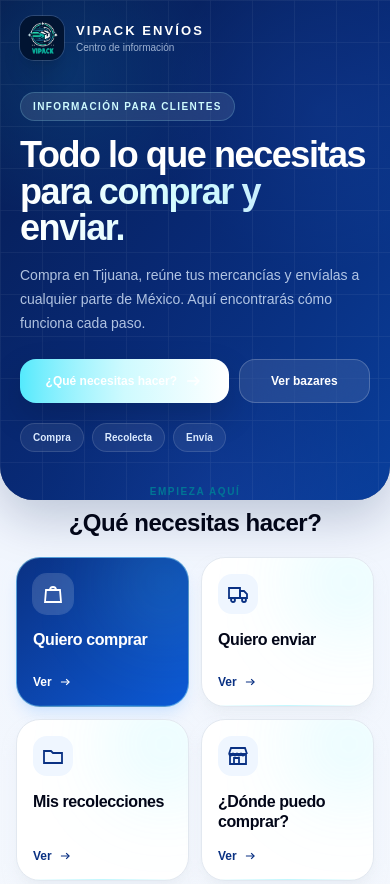
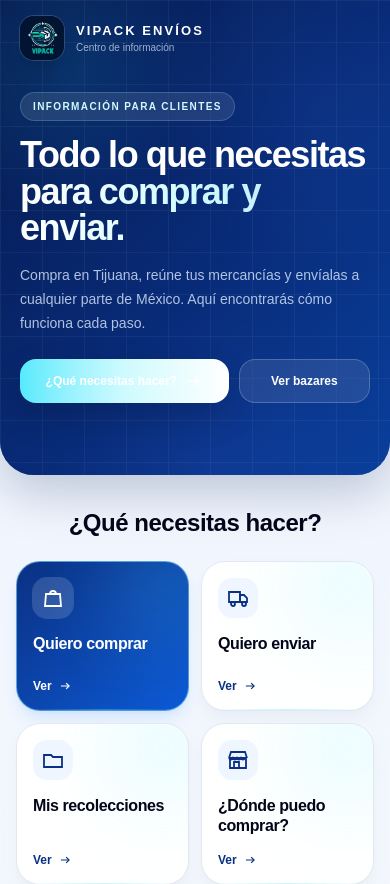
Before and after one commit to VIPACKEnvios/vipack-tracking-system, a Next.js app: page /informacion in a window 390 px wide. Shown: the top 884 px of the page. Built offline with nearby package versions, Linux system fonts and the light colour scheme.

Commit message:
Corregir transicion movil de informacion

```diff
--- a/app/informacion/page.tsx
+++ b/app/informacion/page.tsx
@@ -348,7 +348,7 @@ export default function InformacionPage() {
         <div className="absolute inset-0 -z-20 bg-gradient-to-br from-[#061b4f]/40 via-[#092e81]/75 to-[#0b57d0]/60" />
         <div className="absolute inset-0 -z-10 opacity-[0.07] [background-image:linear-gradient(rgba(255,255,255,.7)_1px,transparent_1px),linear-gradient(90deg,rgba(255,255,255,.7)_1px,transparent_1px)] [background-size:42px_42px]" />
 
-        <div className="mx-auto max-w-7xl px-5 pb-12 pt-4 sm:px-6 sm:pb-28 sm:pt-5 lg:px-8">
+        <div className="mx-auto max-w-7xl px-5 pb-16 pt-4 sm:px-6 sm:pb-28 sm:pt-5 lg:px-8">
           <nav className="flex items-center justify-between gap-4">
             <Link href="/informacion" className="flex items-center gap-3">
               <img
@@ -401,7 +401,7 @@ export default function InformacionPage() {
                 parte de México. Aquí encontrarás cómo funciona cada paso.
               </p>
 
-              <div className="mt-6 grid grid-cols-[1.35fr_.85fr] gap-2.5 sm:mt-8 sm:flex sm:flex-row sm:gap-3">
+              <div className="mt-6 grid grid-cols-[1.35fr_.85fr] gap-2.5 pb-2 sm:mt-8 sm:flex sm:flex-row sm:gap-3 sm:pb-0">
                 <a
                   href="#elige"
                   className="inline-flex w-full items-center justify-center gap-1.5 rounded-[16px] bg-gradient-to-r from-cyan-300 via-cyan-100 to-white px-3 py-3 text-[12px] font-black text-[#061b4f] shadow-[0_14px_34px_rgba(0,0,0,.16)] transition hover:-translate-y-0.5 sm:w-auto sm:gap-2 sm:rounded-2xl sm:px-5 sm:py-3.5 sm:text-sm"
@@ -418,16 +418,6 @@ export default function InformacionPage() {
                 </Link>
               </div>
 
-              <div className="mt-5 flex flex-wrap gap-2 sm:hidden">
-                {["Compra", "Recolecta", "Envía"].map((item) => (
-                  <span
-                    key={item}
-                    className="rounded-full border border-white/12 bg-white/[0.07] px-3 py-1.5 text-[10px] font-bold text-blue-100 backdrop-blur"
-                  >
-                    {item}
-                  </span>
-                ))}
-              </div>
             </div>
 
             <div className="relative mx-auto hidden w-full max-w-xl sm:block">
@@ -479,12 +469,9 @@ export default function InformacionPage() {
 
       <section
         id="elige"
-        className="relative z-10 mx-auto -mt-4 max-w-7xl px-4 sm:-mt-12 sm:px-6 lg:px-8"
+        className="relative z-10 mx-auto mt-0 max-w-7xl px-4 pt-6 sm:-mt-12 sm:px-6 sm:pt-0 lg:px-8"
       >
-        <div className="mb-4 text-center sm:mb-6">
-          <p className="text-[10px] font-black uppercase tracking-[0.16em] text-cyan-700 sm:text-xs">
-            Empieza aquí
-          </p>
+        <div className="mb-5 text-center sm:mb-6">
           <h2 className="mt-1.5 text-[24px] font-black tracking-[-.02em] sm:mt-2 sm:text-3xl">
             ¿Qué necesitas hacer?
           </h2>
```
